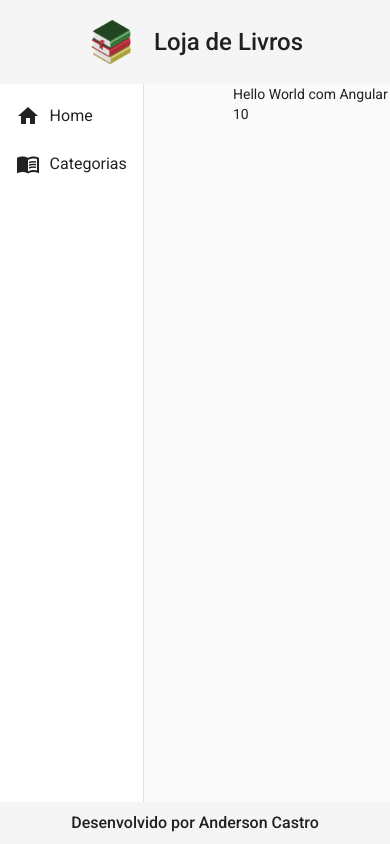
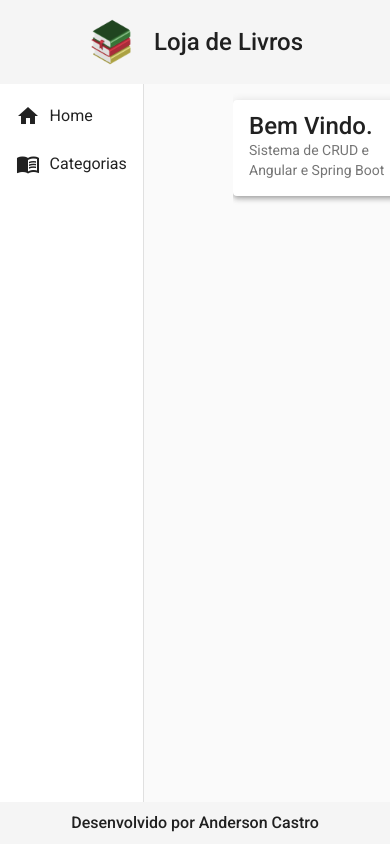
Before and after one commit to andersoncastrodev/lojalivros-front, an Angular app: page / in a window 390 px wide. Built offline with nearby package versions, Linux system fonts and the light colour scheme.

Commit message:
adicionando conteudo principal

```diff
--- a/src/app/app-routing.module.ts
+++ b/src/app/app-routing.module.ts
@@ -1,7 +1,17 @@
+import { HomeComponent } from './components/views/home/home.component';
 import { NgModule } from '@angular/core';
 import { RouterModule, Routes } from '@angular/router';
 
-const routes: Routes = [];
+/* Aqui se Cria as Rotas */
+const routes: Routes = [
+
+    /*Criando a primeira ROTA */
+    {
+      path: '',
+      component: HomeComponent
+    }
+
+];
 
 @NgModule({
   imports: [RouterModule.forRoot(routes)],
--- a/src/app/components/template/nav/nav.component.html
+++ b/src/app/components/template/nav/nav.component.html
@@ -1,9 +1,10 @@
 <mat-sidenav-container class="container">
-
     <!--INICIO do Menu-->
     <mat-sidenav mode="side" opened>
+
         <mat-nav-list>
-            <a mat-list-item>
+            <!--Link para a Rota-->
+            <a routerLink="" mat-list-item>
                 <i class="material-icons">home</i>
                 Home
             </a>
@@ -13,12 +14,11 @@
             </a>
         </mat-nav-list>
     </mat-sidenav>
-   <!--FIM do Menu-->
+    <!--FIM do Menu-->
+    <mat-sidenav-container>
 
-    <mat-sidenav-container>
-       Hello World com Angular 10
+        <!--Aqui mostra a pagina dentro da continer principal-->
+        <router-outlet></router-outlet>
 
     </mat-sidenav-container>
-
-
 </mat-sidenav-container>
--- /dev/null
+++ b/src/app/components/views/home/home.component.css
@@ -0,0 +1,16 @@
+.home{
+    width: 95%;
+    margin: 1rem auto;
+}
+
+@media(max-width: 450px){
+    .home{
+        width: 70%;
+    }
+}
+
+@media(max-width: 770px){
+    .home{
+        width: 90%;
+    }
+}
--- /dev/null
+++ b/src/app/components/views/home/home.component.html
@@ -0,0 +1,4 @@
+<mat-card class="home mat-elevation-z4">
+    <mat-card-title class="title">Bem Vindo.</mat-card-title>
+    <mat-card-subtitle class="subtitle">Sistema de CRUD e Angular e Spring Boot</mat-card-subtitle>
+</mat-card>
--- /dev/null
+++ b/src/app/components/views/home/home.component.ts
@@ -0,0 +1,15 @@
+import { Component, OnInit } from '@angular/core';
+
+@Component({
+  selector: 'app-home',
+  templateUrl: './home.component.html',
+  styleUrls: ['./home.component.css']
+})
+export class HomeComponent implements OnInit {
+
+  constructor() { }
+
+  ngOnInit(): void {
+  }
+
+}
```
Also changed, not shown: src/app/app.module.ts (+10 -2 lines).
